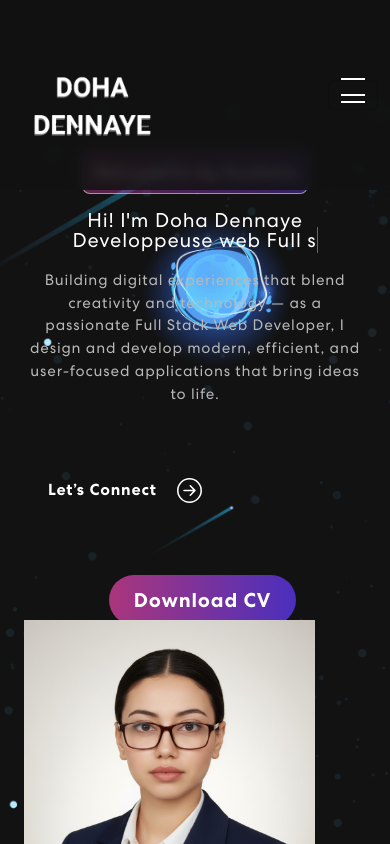
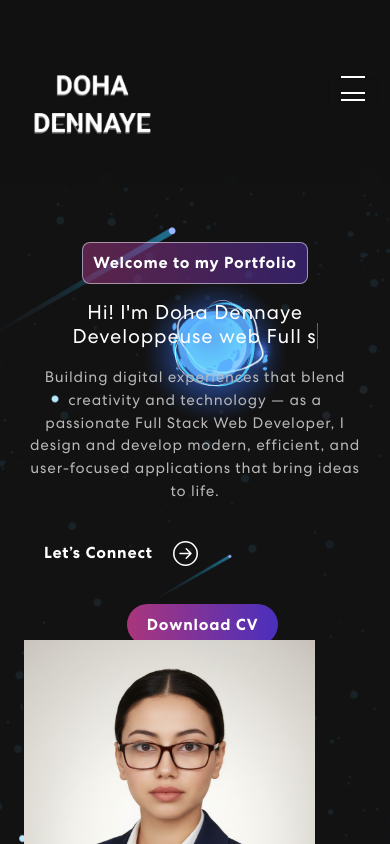
Before and after one commit to DohaDennaye/MyPortfolio, a React (Create React App) app: page / in a window 390 px wide. Shown: the top 844 px of the page. Built offline with nearby package versions, Linux system fonts and the light colour scheme.

Commit message:
update banner + CV button

```diff
--- a/src/App.css
+++ b/src/App.css
@@ -993,6 +993,40 @@ nav.navbar .navbar-toggler[aria-expanded="true"] .navbar-toggler-icon {
     padding: 50px 20px;
     margin-top: -80px;
   }
+   nav.navbar {
+    padding: 8px 0 !important;
+  }
+
+  body {
+    padding-top: 70px; /* évite que le banner passe sous la navbar */
+  }
+
+  .banner h1 {
+    word-wrap: break-word;
+    line-height: 1.2;
+    max-width: 100%;
+  }
+
+  .banner .container {
+    flex-direction: column-reverse;
+    gap: 22px;
+    text-align: center;
+  }
+    .banner .right img {
+    width: 50%;
+    max-width: 300px;
+    margin: 0 auto;
+  }
+.banner button,
+  .banner .btn-cv {
+    margin-top: 28px; /* avant : 60px → trop grand sur mobile */
+    font-size: 16px;
+    padding: 10px 20px;
+  }
+
+  .banner {
+    padding-top: 100px !important;
+  }
 }
 
 /* Tablettes */
```
